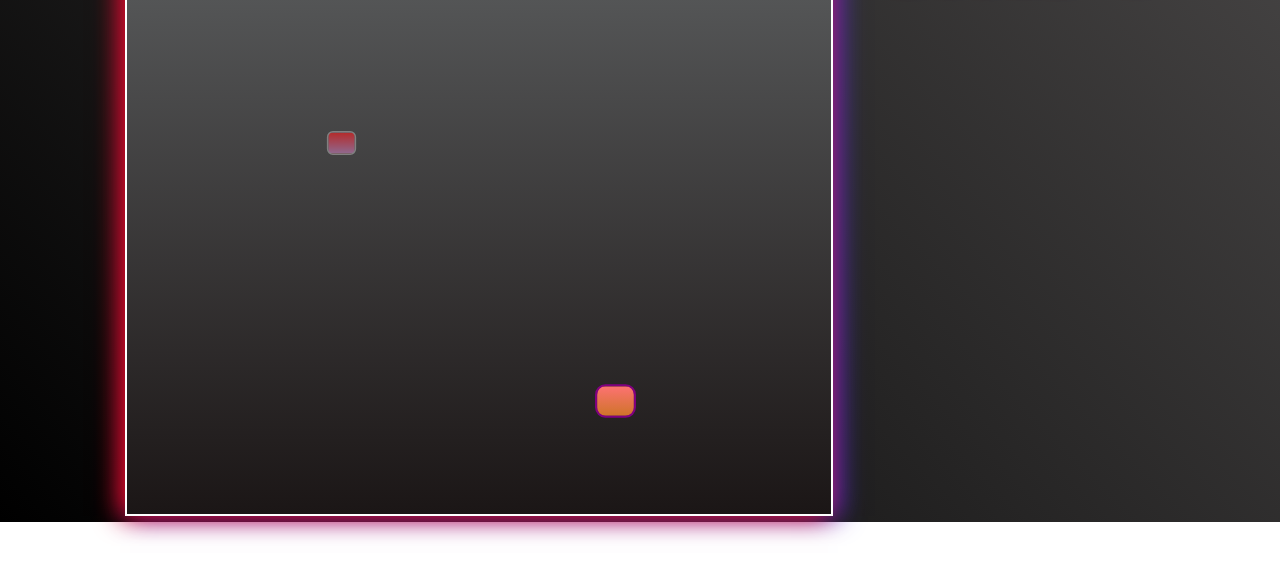
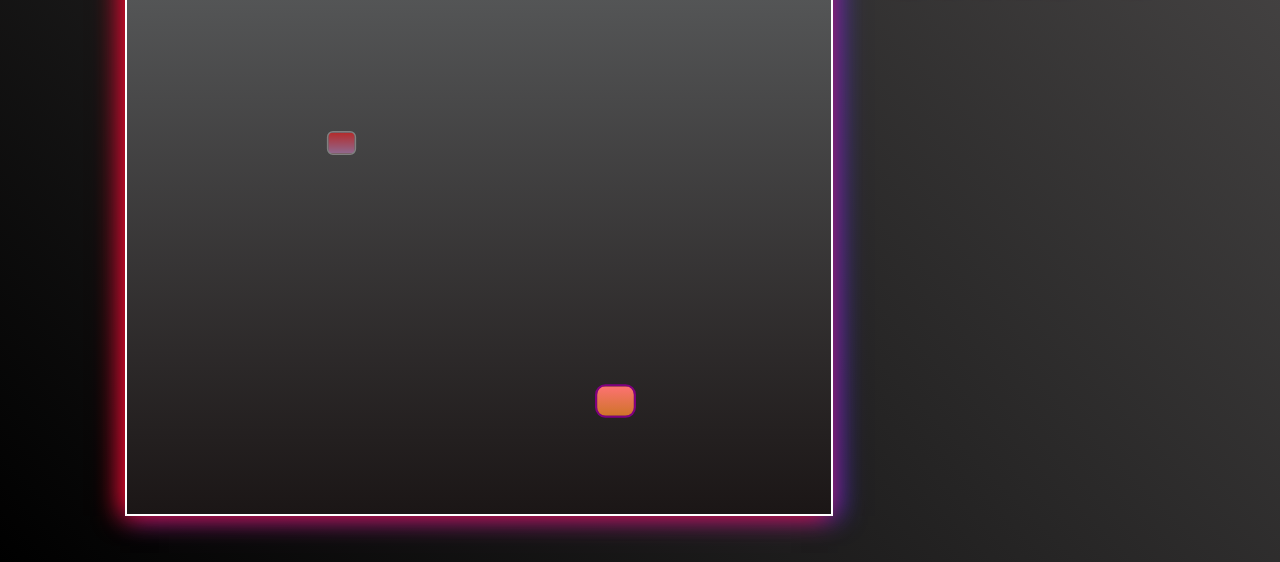
Before and after one commit to Vedansh-05/snake-game, a plain HTML site: page index.html in a window 1280 px wide. Shown: the part 238-800 px from the top of the page. Drawn offline with Linux system fonts and the light colour scheme.

Commit message:
Changed the background size

```diff
--- a/style.css
+++ b/style.css
@@ -8,7 +8,7 @@
 .container{
     background: linear-gradient(45deg, black, rgb(75, 73, 73));
     min-height: 100vh;
-    background-size: 100vw 95vh;
+    background-size: 100vw 100vh;
     background-repeat: no-repeat;
     display: flex;
     flex-direction: column;
```
